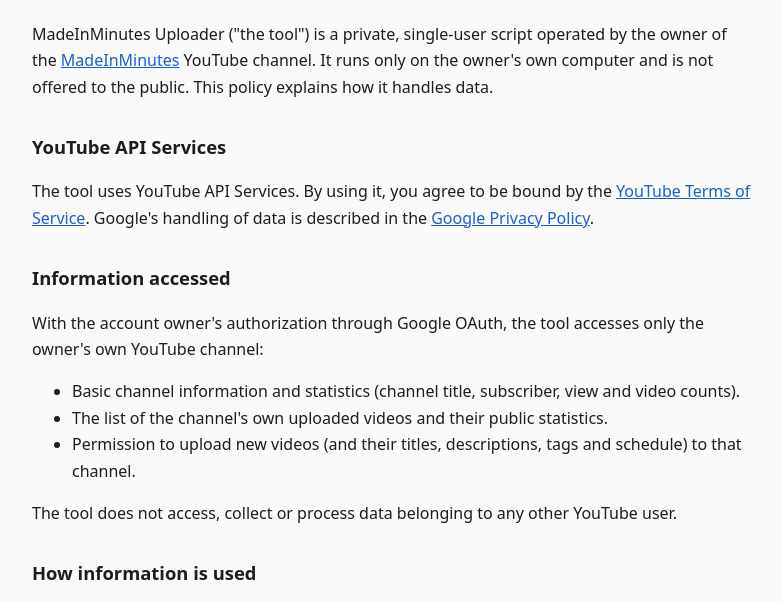
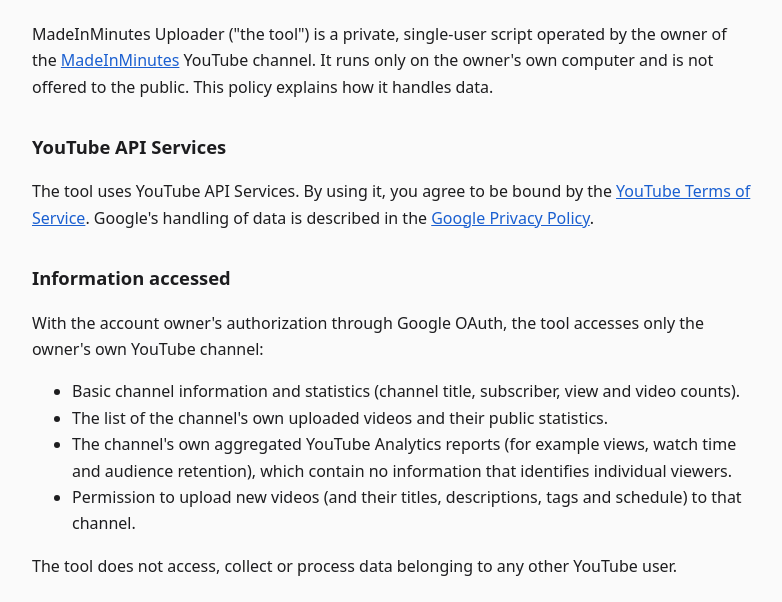
Before and after one commit to ematrix911/madeinminutes-uploader, a plain HTML site: page privacy.html in a window 1280 px wide. Shown: the part 129-731 px from the top of the page, without its empty margins (248-1030 px from the left). Drawn offline with Linux system fonts and the light colour scheme.

Commit message:
Privacy policy: list aggregated YouTube Analytics reports

```diff
--- a/privacy.html
+++ b/privacy.html
@@ -33,6 +33,7 @@
   <ul>
     <li>Basic channel information and statistics (channel title, subscriber, view and video counts).</li>
     <li>The list of the channel's own uploaded videos and their public statistics.</li>
+    <li>The channel's own aggregated YouTube Analytics reports (for example views, watch time and audience retention), which contain no information that identifies individual viewers.</li>
     <li>Permission to upload new videos (and their titles, descriptions, tags and schedule) to that channel.</li>
   </ul>
   <p>The tool does not access, collect or process data belonging to any other YouTube user.</p>
```
